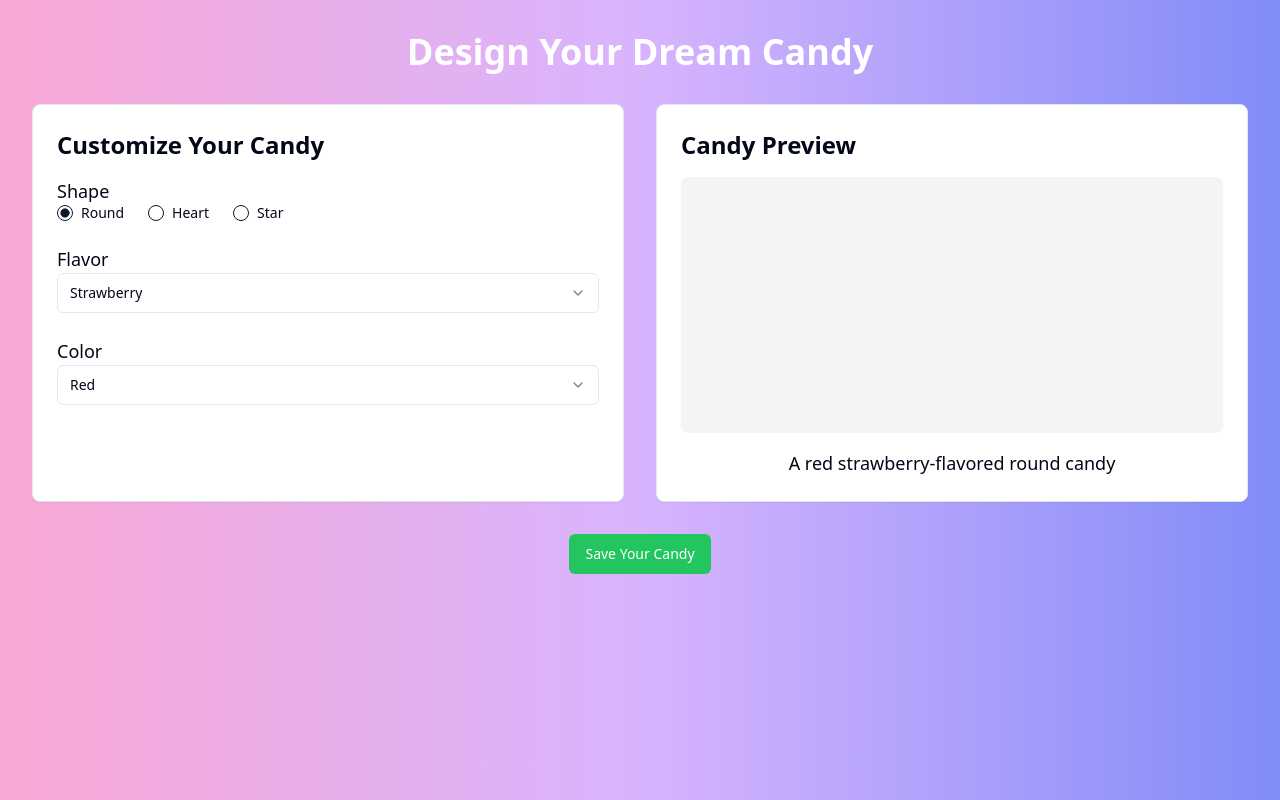
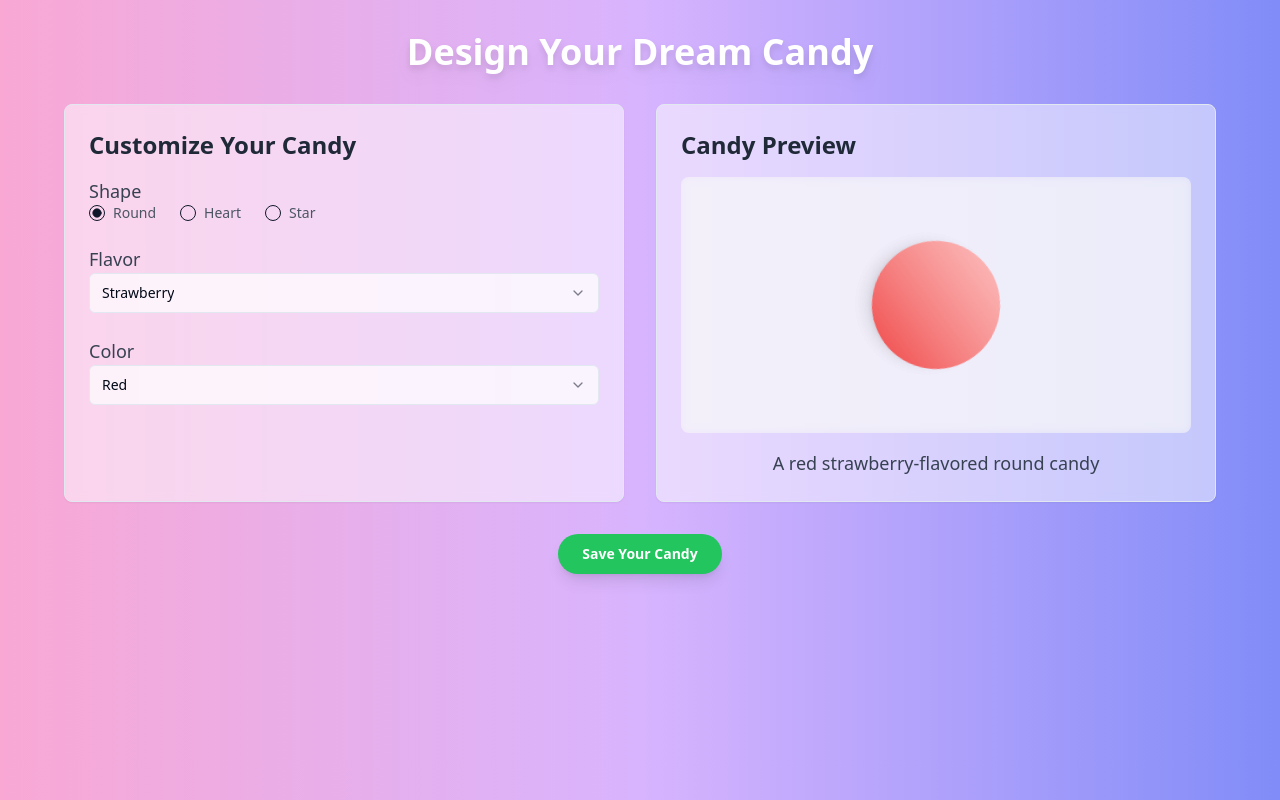
Before and after one commit to GPT-Engineer-App-Dev/candy-creator-galaxy, a React (Vite) app: page / in a window 1280 px wide. Built offline with nearby package versions, Linux system fonts and the light colour scheme.

Commit message:
Improve Candy Appearance
Enhance the visual design of the candy components to make them look more realistic.
[skip gpt_engineer]

```diff
--- a/src/components/CandyDesigner.jsx
+++ b/src/components/CandyDesigner.jsx
@@ -12,33 +12,33 @@ const CandyDesigner = () => {
 
   return (
     <div className="grid grid-cols-1 md:grid-cols-2 gap-8">
-      <Card>
+      <Card className="bg-white/50 backdrop-blur-sm">
         <CardContent className="p-6">
-          <h2 className="text-2xl font-semibold mb-4">Customize Your Candy</h2>
+          <h2 className="text-2xl font-semibold mb-4 text-gray-800">Customize Your Candy</h2>
 
           <div className="space-y-6">
             <div>
-              <Label className="text-lg mb-2">Shape</Label>
+              <Label className="text-lg mb-2 text-gray-700">Shape</Label>
               <RadioGroup value={candyShape} onValueChange={setCandyShape} className="flex space-x-4">
                 <div className="flex items-center space-x-2">
                   <RadioGroupItem value="round" id="round" />
-                  <Label htmlFor="round">Round</Label>
+                  <Label htmlFor="round" className="text-gray-600">Round</Label>
                 </div>
                 <div className="flex items-center space-x-2">
                   <RadioGroupItem value="heart" id="heart" />
-                  <Label htmlFor="heart">Heart</Label>
+                  <Label htmlFor="heart" className="text-gray-600">Heart</Label>
                 </div>
                 <div className="flex items-center space-x-2">
                   <RadioGroupItem value="star" id="star" />
-                  <Label htmlFor="star">Star</Label>
+                  <Label htmlFor="star" className="text-gray-600">Star</Label>
                 </div>
               </RadioGroup>
             </div>
 
             <div>
-              <Label htmlFor="flavor" className="text-lg mb-2">Flavor</Label>
+              <Label htmlFor="flavor" className="text-lg mb-2 text-gray-700">Flavor</Label>
               <Select value={candyFlavor} onValueChange={setCandyFlavor}>
-                <SelectTrigger id="flavor">
+                <SelectTrigger id="flavor" className="bg-white/70">
                   <SelectValue placeholder="Select a flavor" />
                 </SelectTrigger>
                 <SelectContent>
@@ -51,9 +51,9 @@ const CandyDesigner = () => {
             </div>
 
             <div>
-              <Label htmlFor="color" className="text-lg mb-2">Color</Label>
+              <Label htmlFor="color" className="text-lg mb-2 text-gray-700">Color</Label>
               <Select value={candyColor} onValueChange={setCandyColor}>
-                <SelectTrigger id="color">
+                <SelectTrigger id="color" className="bg-white/70">
                   <SelectValue placeholder="Select a color" />
                 </SelectTrigger>
                 <SelectContent>
--- a/src/components/CandyPreview.jsx
+++ b/src/components/CandyPreview.jsx
@@ -3,43 +3,40 @@ import { Card, CardContent } from './ui/card';
 import { motion } from 'framer-motion';
 
 const CandyPreview = ({ shape, flavor, color }) => {
-  const shapeClass = {
-    round: 'rounded-full',
-    heart: 'heart-shape',
-    star: 'star-shape',
-  };
-
   const colorClass = {
-    red: 'text-red-400',
-    blue: 'text-blue-400',
-    yellow: 'text-yellow-400',
-    purple: 'text-purple-400',
+    red: 'from-red-300 to-red-500',
+    blue: 'from-blue-300 to-blue-500',
+    yellow: 'from-yellow-300 to-yellow-500',
+    purple: 'from-purple-300 to-purple-500',
   };
 
   const renderShape = () => {
+    const baseClasses = `w-32 h-32 bg-gradient-to-br ${colorClass[color]} shadow-lg`;
+    const shineClasses = "after:content-[''] after:absolute after:top-0 after:left-0 after:right-0 after:bottom-0 after:bg-gradient-to-br after:from-white after:to-transparent after:opacity-30 after:rounded-full";
+
     switch (shape) {
       case 'round':
         return (
           <motion.div
-            className={`w-32 h-32 rounded-full ${colorClass[color]}`}
+            className={`${baseClasses} rounded-full relative overflow-hidden ${shineClasses}`}
             animate={{ rotate: 360 }}
-            transition={{ duration: 2, repeat: Infinity, ease: "linear" }}
+            transition={{ duration: 20, repeat: Infinity, ease: "linear" }}
           />
         );
       case 'heart':
         return (
           <motion.div
-            className={`w-32 h-32 ${colorClass[color]} heart-shape`}
+            className={`${baseClasses} heart-shape relative overflow-hidden ${shineClasses}`}
             animate={{ scale: [1, 1.1, 1] }}
-            transition={{ duration: 1, repeat: Infinity }}
+            transition={{ duration: 2, repeat: Infinity }}
           />
         );
       case 'star':
         return (
           <motion.div
-            className={`w-32 h-32 ${colorClass[color]} star-shape`}
+            className={`${baseClasses} star-shape relative overflow-hidden ${shineClasses}`}
             animate={{ rotate: 360, scale: [1, 1.1, 1] }}
-            transition={{ duration: 2, repeat: Infinity, ease: "linear" }}
+            transition={{ duration: 10, repeat: Infinity, ease: "linear" }}
           />
         );
       default:
@@ -48,14 +45,14 @@ const CandyPreview = ({ shape, flavor, color }) => {
   };
 
   return (
-    <Card>
+    <Card className="bg-white/50 backdrop-blur-sm">
       <CardContent className="p-6">
-        <h2 className="text-2xl font-semibold mb-4">Candy Preview</h2>
-        <div className="flex justify-center items-center h-64 bg-gray-100 rounded-lg">
+        <h2 className="text-2xl font-semibold mb-4 text-gray-800">Candy Preview</h2>
+        <div className="flex justify-center items-center h-64 bg-gray-100/50 rounded-lg backdrop-blur-sm">
           {renderShape()}
         </div>
         <div className="mt-4 text-center">
-          <p className="text-lg">
+          <p className="text-lg text-gray-700">
             A {color} {flavor}-flavored {shape} candy
           </p>
         </div>
--- a/src/index.css
+++ b/src/index.css
@@ -79,6 +79,7 @@
   position: relative;
   width: 100px;
   height: 90px;
+  transform: rotate(-45deg);
 }
 
 .heart-shape::before,
@@ -89,7 +90,7 @@
   width: 52px;
   height: 80px;
   border-radius: 50px 50px 0 0;
-  background: currentColor;
+  background: inherit;
 }
 
 .heart-shape::before {
--- a/src/pages/Index.jsx
+++ b/src/pages/Index.jsx
@@ -4,12 +4,14 @@ import { Button } from '../components/ui/button';
 
 const Index = () => {
   return (
-    <div className="min-h-screen bg-gradient-to-r from-pink-300 via-purple-300 to-indigo-400">
-      <div className="container mx-auto py-8">
-        <h1 className="text-4xl font-bold text-center mb-8 text-white">Design Your Dream Candy</h1>
+    <div className="min-h-screen bg-gradient-to-r from-pink-300 via-purple-300 to-indigo-400 p-8">
+      <div className="container mx-auto">
+        <h1 className="text-4xl font-bold text-center mb-8 text-white drop-shadow-lg">Design Your Dream Candy</h1>
         <CandyDesigner />
         <div className="mt-8 text-center">
-          <Button className="bg-green-500 hover:bg-green-600 text-white">Save Your Candy</Button>
+          <Button className="bg-green-500 hover:bg-green-600 text-white font-semibold py-2 px-6 rounded-full shadow-lg transition duration-300 ease-in-out transform hover:-translate-y-1 hover:scale-110">
+            Save Your Candy
+          </Button>
         </div>
       </div>
     </div>
```
